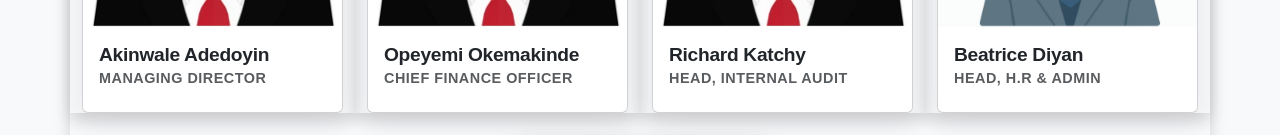
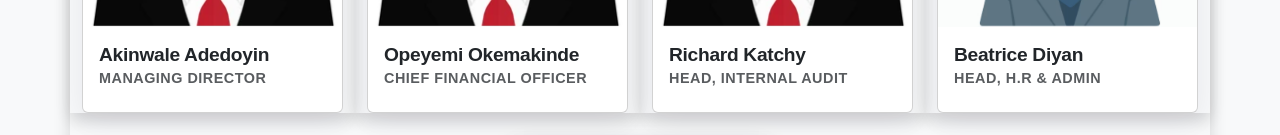
Before and after one commit to EdetDavid/thrivenig, a React (Create React App) app: page /management-team in a window 1280 px wide. Shown: the part 465-600 px from the top of the page. Built offline with nearby package versions, Linux system fonts and the light colour scheme; a web font is replaced by a local one.

Commit message:
Update Team.jsx

```diff
--- a/src/pages/team/Team.jsx
+++ b/src/pages/team/Team.jsx
@@ -14,7 +14,7 @@ const managementTeam = [
   {
     imgSrc: male,
     name: "Opeyemi Okemakinde",
-    role: "Chief Finance Officer",
+    role: "Chief Financial Officer",
     bio: "Leads the company with a focus on innovation and long-term strategy.",
   },
 
```
